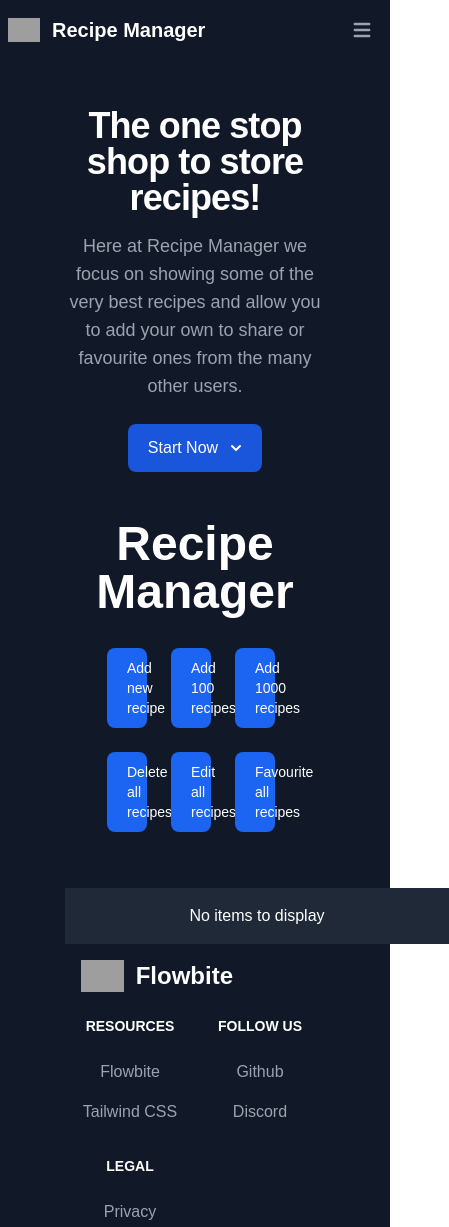
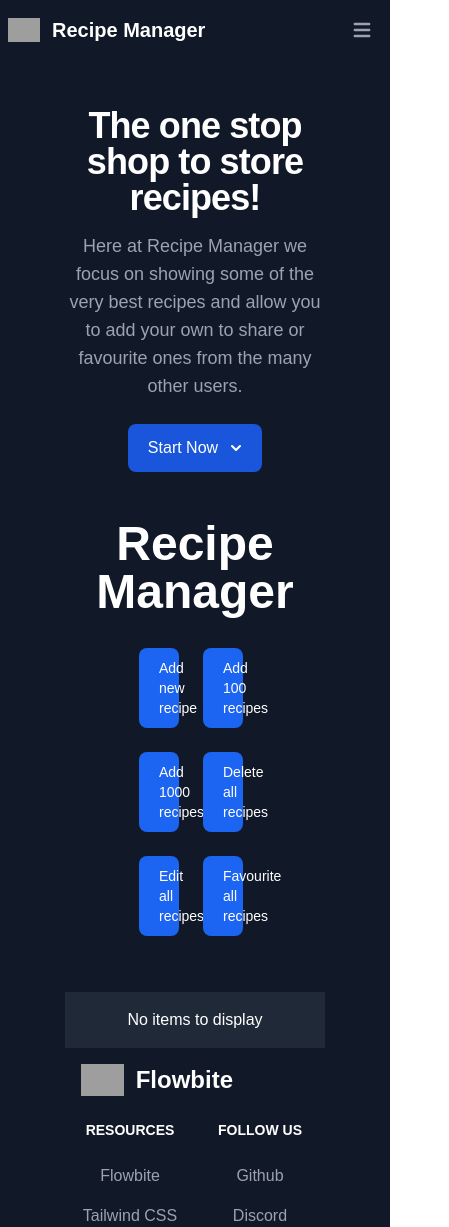
Before and after one commit to aldojack/Honours-Project, a React (Vite) app in the folder react/: page / in a window 390 px wide. Shown: the top 1227 px of the page, 449 px wide, since content can reach past the window. Built offline with nearby package versions, Linux system fonts and the light colour scheme; grey boxes are pictures that could not be loaded; the HTML template or start-up script is replaced by a standard one.

Commit message:
Mobile friendly fixes

```diff
--- a/react/src/components/FunctionButton.jsx
+++ b/react/src/components/FunctionButton.jsx
@@ -6,7 +6,7 @@ export default function FunctionButton({BtnName, clickHandler}) {
     <button
       type="button"
       onClick={clickHandler}
-      className="max-w-2 text-white bg-blue-700 hover:bg-blue-800 focus:ring-4 focus:ring-blue-300 font-medium rounded-lg text-sm px-5 py-2.5 mr-2 mb-2 dark:bg-blue-600 dark:hover:bg-blue-700 focus:outline-none dark:focus:ring-blue-800"
+      className="max-w-2 text-white bg-blue-700 hover:bg-blue-800 focus:ring-4 focus:ring-blue-300 font-medium rounded-lg text-sm px-5 py-2.5 mr-2 mb-2 dark:bg-blue-600 dark:hover:bg-blue-700 focus:outline-none dark:focus:ring-blue-800 shrink-0"
       >
       {BtnName}
     </button>
--- a/react/src/components/Item.jsx
+++ b/react/src/components/Item.jsx
@@ -3,7 +3,7 @@ import { Heart, Eraser, PencilSimple} from "phosphor-react";
 export default function Item({item, toggleHandler, deleteHandler}) {
 
   return (
-    <div className='item flex dark:bg-gray-200 bg-gray-100 p-4'>
+    <div className='item flex flex-col text-sm md:text-base md:flex-row dark:bg-gray-200 bg-gray-100 p-4'>
     <div className='item-data text-start text-black'>
       <div className='item-category flex space-x-2'>
           <p className='bg-gray-200 dark:bg-gray-800 text-black dark:text-white rounded p-1 text-sm'>{item.category}</p>
@@ -15,7 +15,7 @@ export default function Item({item, toggleHandler, deleteHandler}) {
     </div>
 
 
-    <div className='edit-item-container self-center ml-auto'>
+    <div className='edit-item-container space-x-6 md:self-center md:ml-auto md:space-x-2 shrink-0'>
       <button className='edit'><PencilSimple size={20} color="#080707" weight="duotone" /></button>
       <button className='delete' onClick={() => deleteHandler(item.id)}><Eraser size={20} color="#080707" weight="duotone" /></button>
       <button className='favourite' onClick={() => toggleHandler(item.id)}>{item.isFav === false ? <Heart size={20}/> : <Heart size={20} color="#e91c1c" weight="fill" />}</button>
--- a/react/src/components/ItemsContainer.jsx
+++ b/react/src/components/ItemsContainer.jsx
@@ -23,7 +23,7 @@ export default function ItemsContainer({data, setData}) {
 
 
   return (
-    <div className='items-container bg-gray-800 dark:bg-gray-800 text-white dark:text-black w-96 mx-auto mt-12 p-4 space-y-4'>
+    <div className='items-container w-full md:w-2/3 bg-gray-800 dark:bg-gray-800 text-white dark:text-black w-96 mx-auto mt-12 p-4 space-y-4'>
       {items || <p className='text-white'>No items to display</p>}
   </div>
   )
--- a/react/src/pages/Home.jsx
+++ b/react/src/pages/Home.jsx
@@ -13,7 +13,7 @@ export default function Home({dataFunctions, data, setData}) {
             <Hero HeroText="Here at Recipe Manager we focus on showing some of the very best recipes and allow you to add your own to share or favourite ones from the many other users."/>
             <main>
               <h1 className="text-5xl font-extrabold dark:text-white">Recipe Manager</h1>
-              <div className='functions gap-4 grid grid-cols-3 mt-8 mx-auto w-fit'>
+              <div className='functions gap-4 grid grid-cols-2 md:grid-cols-3 mt-8 mx-auto w-fit'>
                 <FunctionButton BtnName="Add new recipe" clickHandler={() => setData(prevData => [...prevData, ...dataFunctions.buildData(1)])}/>
                 <FunctionButton BtnName="Add 100 recipes" clickHandler={() => setData(prevData => [...prevData, ...dataFunctions.buildData(100)])}/>
                 <FunctionButton BtnName="Add 1000 recipes" setData={setData} clickHandler={() => setData(dataFunctions.buildData(1000))}/>
```
